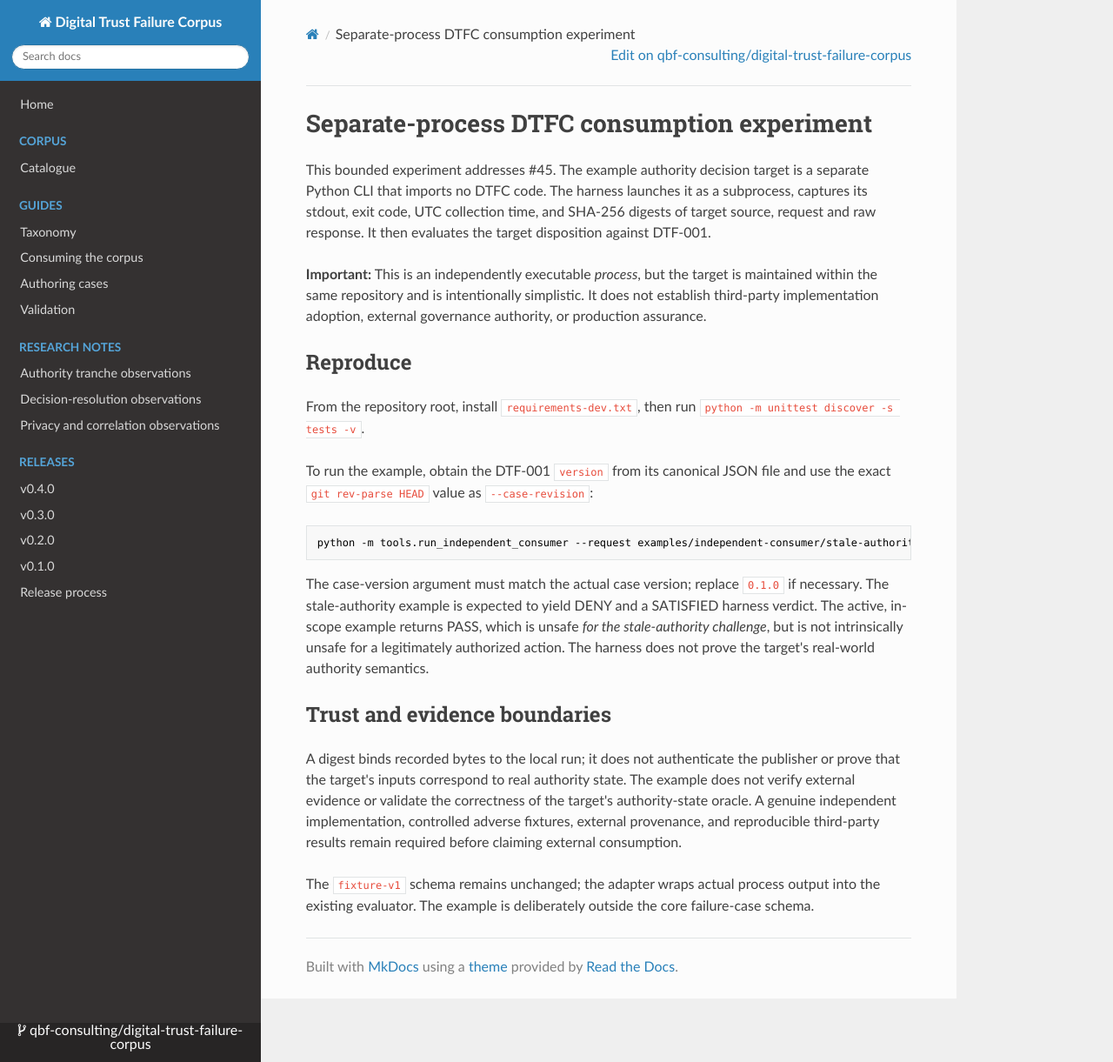
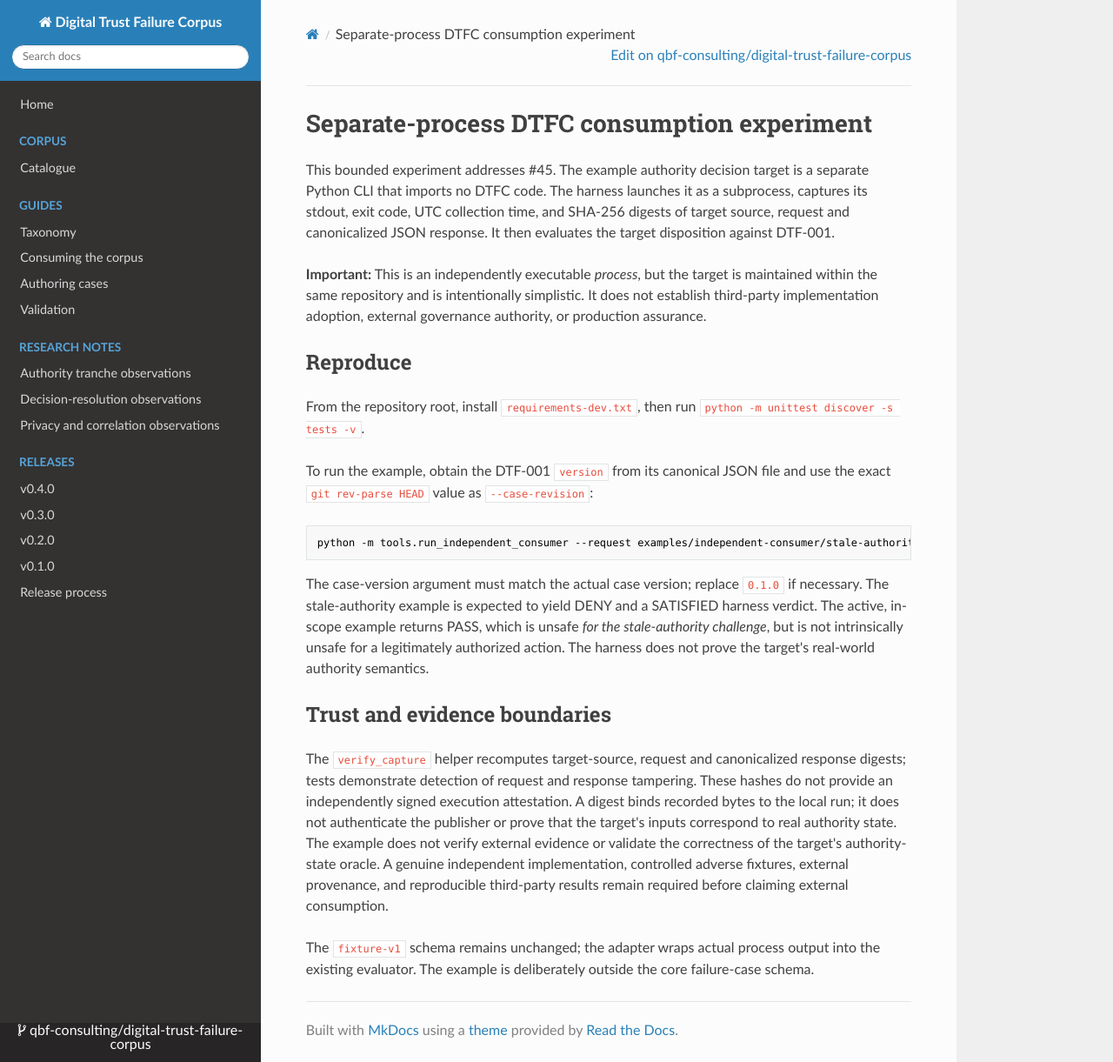
Before and after one commit to qbf-consulting/digital-trust-failure-corpus, an MkDocs documentation site: the page built from docs/independent-consumer.md, in a window 1280 px wide and 1221 px high. Shown: the whole window at 87% size. Built offline with MkDocs 1.6.1, drawn with Linux system fonts in a browser that asks for light colours; nearby versions of some CDN libraries.

Commit message:
docs(adoption): clarify evidence verification and attestation boundary

```diff
--- a/docs/independent-consumer.md
+++ b/docs/independent-consumer.md
@@ -1,6 +1,6 @@
 # Separate-process DTFC consumption experiment
 
-This bounded experiment addresses #45. The example authority decision target is a separate Python CLI that imports no DTFC code. The harness launches it as a subprocess, captures its stdout, exit code, UTC collection time, and SHA-256 digests of target source, request and raw response. It then evaluates the target disposition against DTF-001.
+This bounded experiment addresses #45. The example authority decision target is a separate Python CLI that imports no DTFC code. The harness launches it as a subprocess, captures its stdout, exit code, UTC collection time, and SHA-256 digests of target source, request and canonicalized JSON response. It then evaluates the target disposition against DTF-001.
 
 **Important:** This is an independently executable *process*, but the target is maintained within the same repository and is intentionally simplistic. It does not establish third-party implementation adoption, external governance authority, or production assurance.
 
@@ -18,6 +18,6 @@ The case-version argument must match the actual case version; replace `0.1.0` if
 
 ## Trust and evidence boundaries
 
-A digest binds recorded bytes to the local run; it does not authenticate the publisher or prove that the target's inputs correspond to real authority state. The example does not verify external evidence or validate the correctness of the target's authority-state oracle. A genuine independent implementation, controlled adverse fixtures, external provenance, and reproducible third-party results remain required before claiming external consumption.
+The `verify_capture` helper recomputes target-source, request and canonicalized response digests; tests demonstrate detection of request and response tampering. These hashes do not provide an independently signed execution attestation. A digest binds recorded bytes to the local run; it does not authenticate the publisher or prove that the target's inputs correspond to real authority state. The example does not verify external evidence or validate the correctness of the target's authority-state oracle. A genuine independent implementation, controlled adverse fixtures, external provenance, and reproducible third-party results remain required before claiming external consumption.
 
 The `fixture-v1` schema remains unchanged; the adapter wraps actual process output into the existing evaluator. The example is deliberately outside the core failure-case schema.
```
